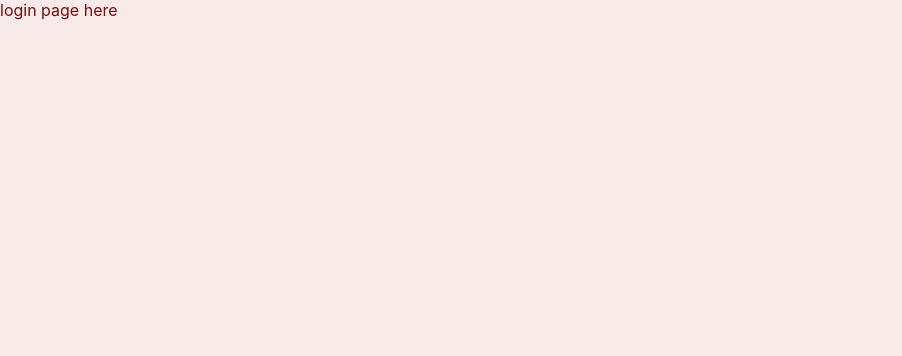
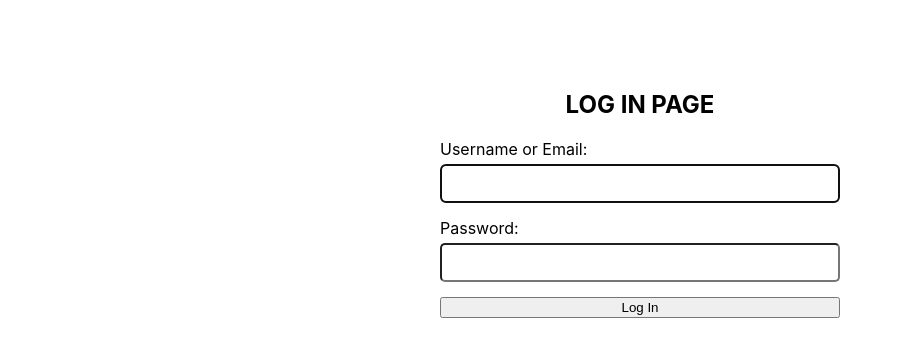
Before and after one commit to codralexandra/MPI-Catalog, a React (Create React App) app in the folder frontend/: page /login in a window 1280 px wide. Shown: the top 356 px of the page, without its empty margins (0-902 px from the left). Built offline with nearby package versions, Linux system fonts and the light colour scheme.

Commit message:
SCRUM-40 Implemented basic login form.

```diff
--- a/frontend/package.json
+++ b/frontend/package.json
@@ -9,6 +9,7 @@
     "@testing-library/user-event": "^13.5.0",
     "react": "^19.0.0",
     "react-dom": "^19.0.0",
+    "react-router-dom": "^7.4.0",
     "react-scripts": "^5.0.1",
     "web-vitals": "^2.1.4"
   },
--- /dev/null
+++ b/frontend/src/API/axios.js
@@ -0,0 +1,6 @@
+import axios from './axios';
+
+export default axios.create({
+    baseURL: 'http://localhost:5000',
+    withCredentials: true
+});
--- a/frontend/src/App.js
+++ b/frontend/src/App.js
@@ -1,8 +1,14 @@
 import Login from './Components/Login';
+import { BrowserRouter as Router, Routes, Route, Navigate} from 'react-router-dom';
 
 function App() {
   return (
-    <Login/>
+    <Router>
+      <Routes>
+        <Route path="/login" element={<Login />} />
+        <Route path="/" element={<Navigate to="/login" />} />
+      </Routes>
+    </Router>
   );
 }
 
--- a/frontend/src/Components/Login.js
+++ b/frontend/src/Components/Login.js
@@ -1,8 +1,60 @@
 import '../Stylesheets/Login.css';
+import { useRef, useState, useEffect } from "react";
 
 function Login() {
+
+    const loginRef = useRef();
+
+    const [login, setLogin] = useState("");
+    const [pwd, setPwd] = useState("");
+
+    useEffect(() => {
+        loginRef.current.focus();
+    }, []);
+
+    useEffect(() =>{
+        setLogin(login);
+        console.log("Username or email", login);
+        setPwd(pwd);
+        console.log("Password", pwd);
+    },[login,pwd])
+
+
+    const handleLogin = (e) => {
+        // Here data will be sent to backend for confirmation of credentials.
+    }
+
     return (
-      <div className="text">login page here</div>
+        <section className="login-container">
+            <h1>LOG IN PAGE</h1>
+            <form onSubmit={handleLogin} className="login-form">
+                <div className="input-group">
+                    <label htmlFor="login">Username or Email:</label>
+                    <input
+                        type="text"
+                        id="login"
+                        ref={loginRef}
+                        autoComplete="off"
+                        onChange={(e) => setLogin(e.target.value)}
+                        value={login}
+                        required
+                    />
+                </div>
+
+                <div className="input-group">
+                    <label htmlFor="password">Password:</label>
+                    <input
+                        type="password"
+                        id="password"
+                        onChange={(e) => setPwd(e.target.value)}
+                        value={pwd}
+                        required
+                    />
+                </div>
+
+                <button>Log In</button>
+            </form>
+        </section>
     );
   }
 
--- a/frontend/src/Stylesheets/Login.css
+++ b/frontend/src/Stylesheets/Login.css
@@ -1,7 +1,28 @@
-.text{
-    color:rgb(117, 13, 13);
+.login-container {
+    max-width: 400px;
+    margin: 50px auto;
+    padding: 20px;
+    border-radius: 8px;
+    text-align: center;
 }
 
-body{
-    background-color:rgb(249, 234, 234);
+.login-form {
+    display: flex;
+    flex-direction: column;
+    gap: 15px;
 }
+
+.input-group {
+    display: flex;
+    flex-direction: column;
+    text-align: left;
+}
+
+.input-group label {
+    margin-bottom: 5px;
+}
+
+.input-group input {
+    padding: 10px;
+    border-radius: 5px;
+}
```
Also changed, not shown: 1 other file (tests, documents, lock files or other folders).
